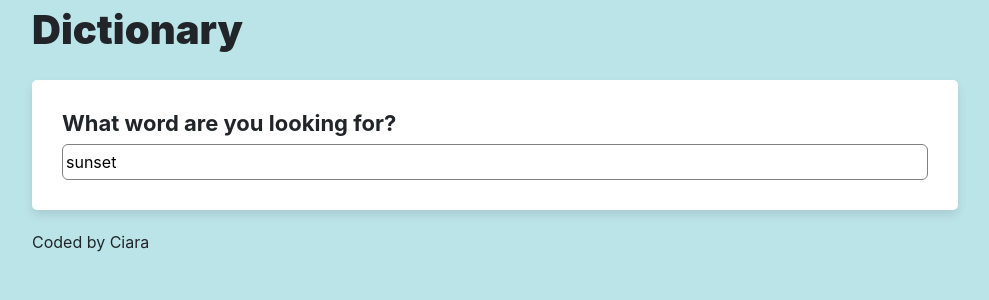
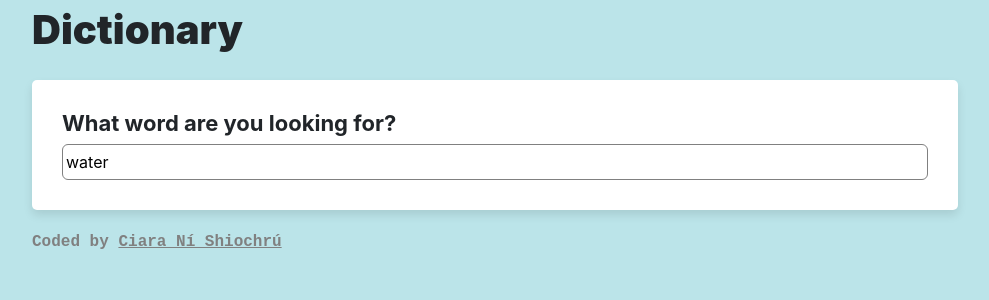
Before and after one commit to ciarasugrue/dictionary-react, a React (Create React App) app: page / in a window 1280 px wide. Shown: the top 300 px of the page, without its empty margins (145-1134 px from the left). Built offline with nearby package versions, Linux system fonts and the light colour scheme; no server answers.

Commit message:
Updated Coder Info

```diff
--- a/src/App.css
+++ b/src/App.css
@@ -2,8 +2,8 @@ body {
     background: #bbe4e9;
 }
 
-a {
-    color: #407088;
+.App a {
+    color: grey;
 }
 
 .App {
@@ -15,3 +15,9 @@ margin: 0 auto;
 font-size: 40px;
 font-weight: 900;
 }
+
+.App footer {
+font-family: 'Courier New', Courier, monospace;
+color: grey;
+font-weight: bold;
+}
--- a/src/App.js
+++ b/src/App.js
@@ -8,9 +8,12 @@ function App() {
       <header className="App-header">Dictionary
       </header>
       <main>
-        <Dictionary defaultKeyword="sunset"/>
+        <Dictionary defaultKeyword="water"/>
       </main>
-      <footer>Coded by Ciara</footer>
+      <footer>Coded by <a href="https://www.linkedin.com/in/ciara-sugrue-5078791b5/"
+        target="_blank"
+        rel="noreferrer">Ciara Ní Shiochrú</a>
+      </footer>
       </div>
     </div>
   );
--- a/src/Dictionary.js
+++ b/src/Dictionary.js
@@ -1,19 +1,14 @@
 import React, { useState } from "react";
 import axios from "axios";
-import './Dictionary.css';
 import Results from './Results';
 import Photos from './Photos';
+import './Dictionary.css';
 
 export default function Dictionary(props) {
 let [keyword, setKeyword] = useState(props.defaultKeyword);
 let [results, setResults] = useState(null);
 let [loaded, setLoaded] = useState(false);
 let [photos, setPhotos] = useState(null);
-
-function load() {
-    setLoaded(true);
-    search()
-}
 
 function handleDictionaryResponse(response) {
 setResults(response.data[0]);
@@ -42,6 +37,11 @@ function handleKeywordChange(event) {
 setKeyword(event.target.value);
 }
 
+function load() {
+    setLoaded(true);
+    search()
+}
+
 if (loaded) {
     return (
         <div className="Dictionary">
@@ -61,5 +61,6 @@ if (loaded) {
     );
 } else {
     load();
+    return "Loading";
 }
 }
--- a/src/Photos.js
+++ b/src/Photos.js
@@ -2,7 +2,6 @@ import React from "react";
 import './Photos.css';
 
 export default function Photos(props) {
-console.log(props.photos);
 if (props.photos) {
 return <section className="photos">
     <div className="row">
```
